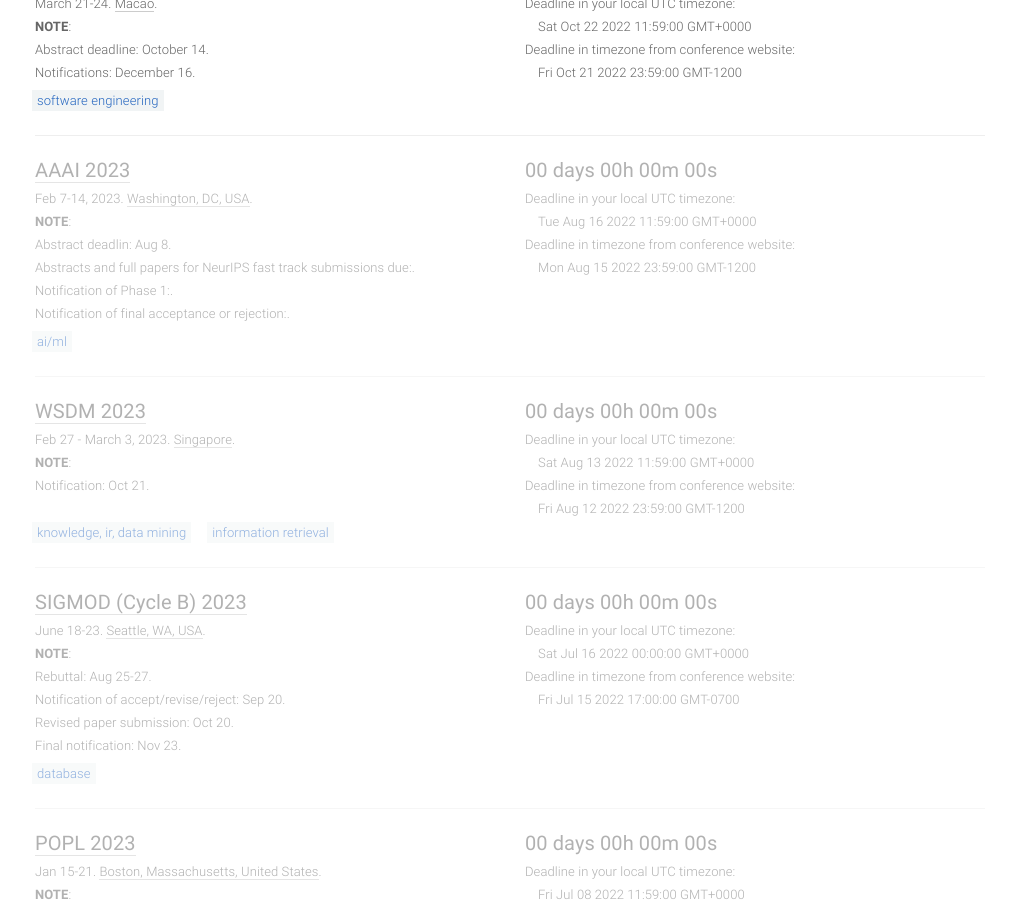
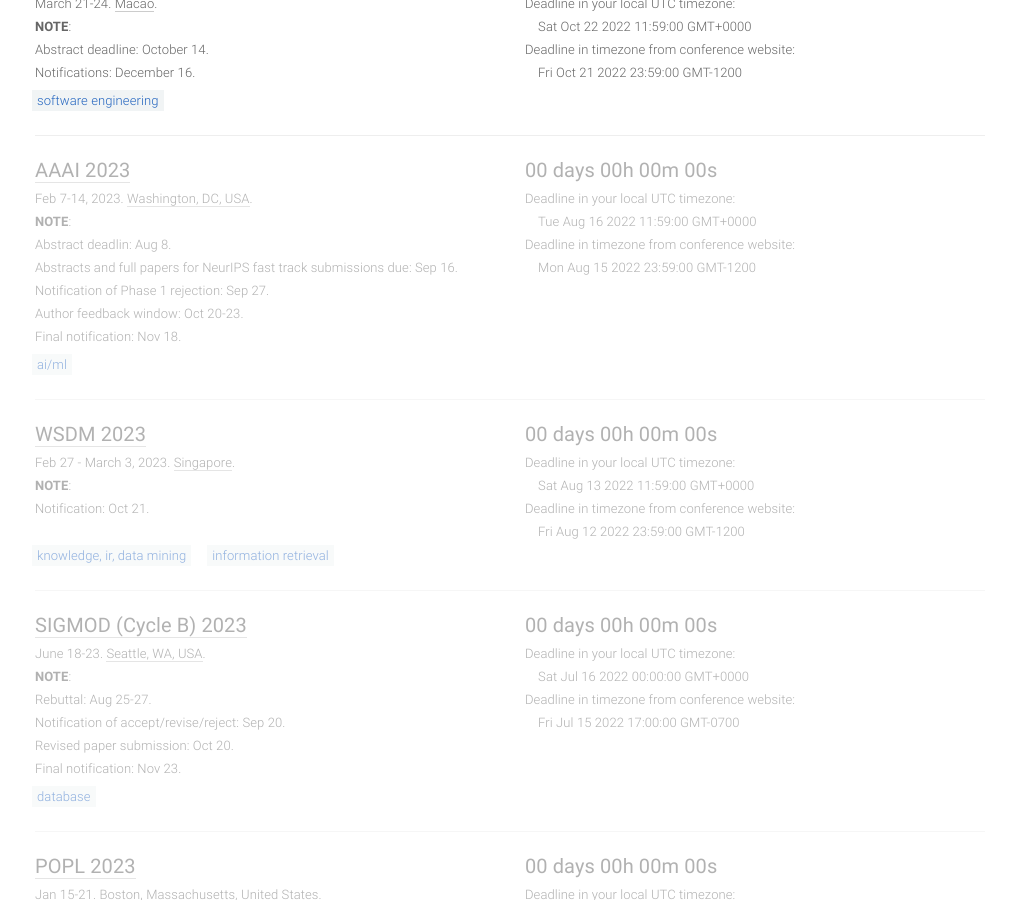
Before and after one commit to YanlinWang/DDL_netlify, a Jekyll site: the page built from index.html, in a window 1280 px wide and 900 px high, scrolled down 1267 px. Shown: the whole window, without its empty margins (130-1146 px from the left). Built offline with Jekyll 4.4.1, drawn with Linux system fonts in a browser that asks for light colours.

Commit message:
Update conferences.yml

```diff
--- a/_data/conferences.yml
+++ b/_data/conferences.yml
@@ -268,9 +268,10 @@
   sub: AI
   note: '<b>NOTE</b>:
          <br>Abstract deadlin: Aug 8.
-         <br>Abstracts and full papers for NeurIPS fast track submissions due:.
-         <br>Notification of Phase 1:.
-         <br>Notification of final acceptance or rejection:.'
+         <br>Abstracts and full papers for NeurIPS fast track submissions due: Sep 16.
+         <br>Notification of Phase 1 rejection: Sep 27.
+         <br>Author feedback window: Oct 20-23.
+         <br>Final notification: Nov 18.'
 
 
 - title: ICML
```
